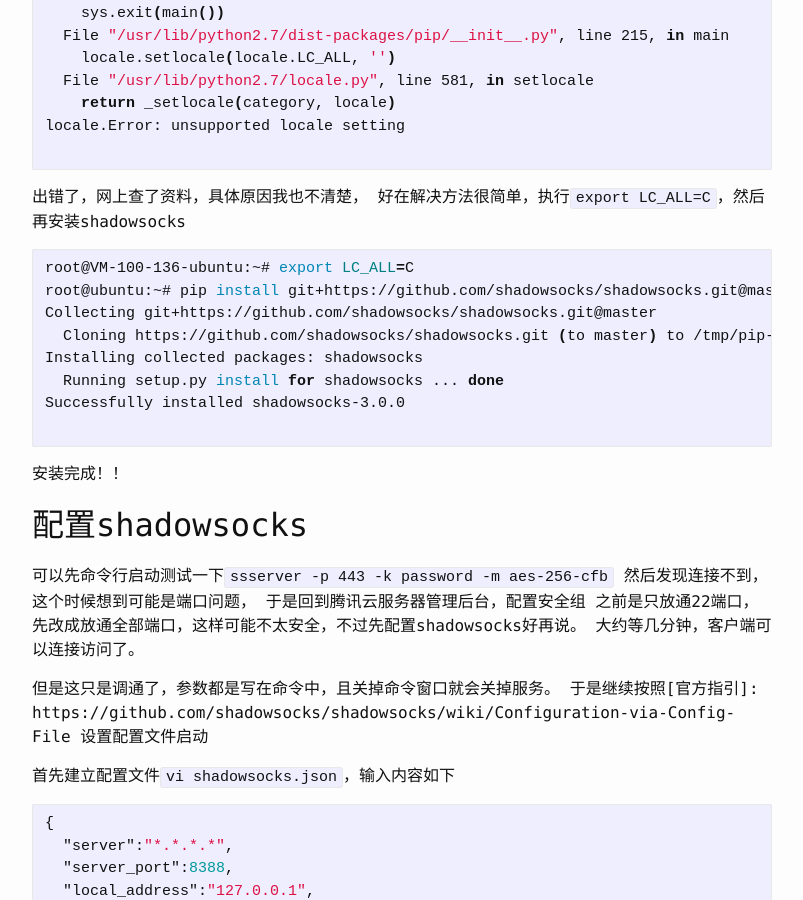
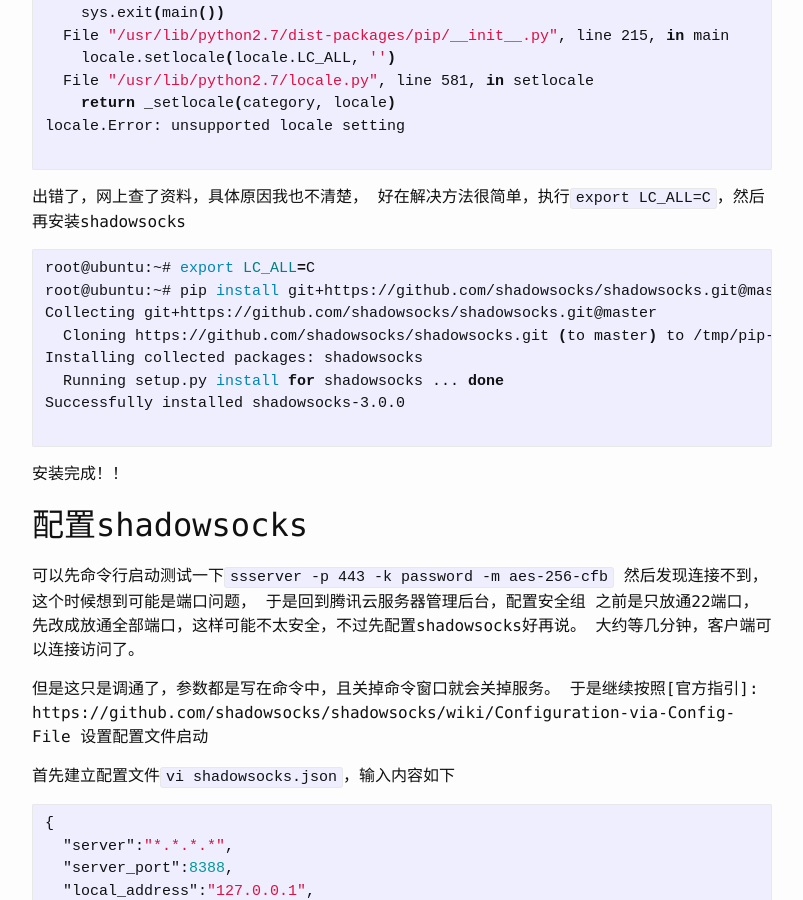
Before and after one commit to fishjar/fishjar.com, a Jekyll site: the page built from _posts/2017-10-11-cloud-tencent-shadowsocks.markdown, in a window 1280 px wide and 900 px high, scrolled down 2909 px. Shown: the whole window, without its empty margins (238-1041 px from the left). Built offline with Jekyll 4.4.1, drawn with Linux system fonts in a browser that asks for light colours.

Commit message:
腾讯云+shadowsocks小记

````diff
--- a/_posts/2017-10-11-cloud-tencent-shadowsocks.markdown
+++ b/_posts/2017-10-11-cloud-tencent-shadowsocks.markdown
@@ -146,7 +146,7 @@ locale.Error: unsupported locale setting
 出错了，网上查了资料，具体原因我也不清楚，
 好在解决方法很简单，执行`export LC_ALL=C`，然后再安装shadowsocks
 ``` bash
-root@VM-100-136-ubuntu:~# export LC_ALL=C
+root@ubuntu:~# export LC_ALL=C
 root@ubuntu:~# pip install git+https://github.com/shadowsocks/shadowsocks.git@master
 Collecting git+https://github.com/shadowsocks/shadowsocks.git@master
   Cloning https://github.com/shadowsocks/shadowsocks.git (to master) to /tmp/pip-_ucYLA-build
````
